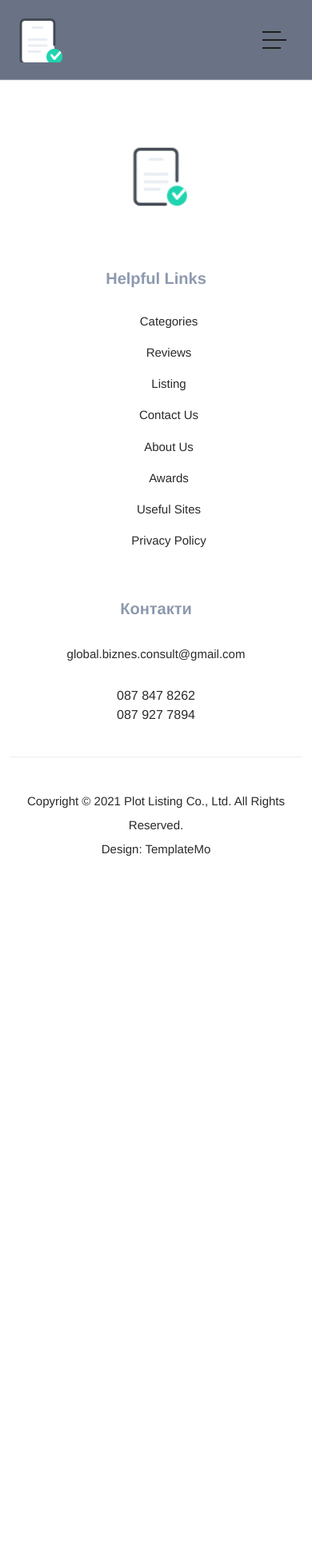
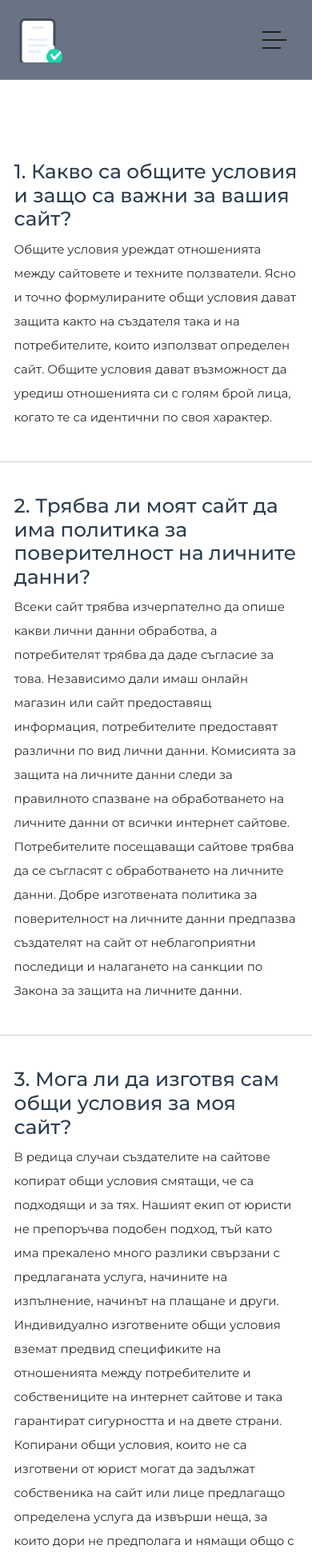
Before and after one commit to nikisx/terms-conditions, a Vue app: page /faq in a window 390 px wide. Shown: the top 1952 px of the page at 80% size. Before the commit the page ends 1133 px from the top, so only its background shows below. Built offline with nearby package versions, Linux system fonts and the light colour scheme; what vue-toast-notification would draw is missing.

Commit message:
add faq page

```diff
--- /dev/null
+++ b/src/components/Faq/Faq.vue
@@ -0,0 +1,75 @@
+<template>
+  <section style=" margin-top: 200px;">
+    <article class="faq-row">
+        <h2>1. Какво са общите условия и защо са важни за вашия сайт?</h2>
+        <p>
+            Общите условия уреждат отношенията между сайтовете и техните ползватели. Ясно и точно
+            формулираните общи условия дават защита както на създателя така и на потребителите, които
+            използват определен сайт. Общите условия дават възможност да уредиш отношенията си с
+            голям брой лица, когато те са идентични по своя характер.
+        </p>
+    </article>
+    <hr>
+    <article class="faq-row">
+        <h2>2. Трябва ли моят сайт да има политика за поверителност на личните данни?</h2>
+        <p>
+            Всеки сайт трябва изчерпателно да опише какви лични данни обработва, а потребителят трябва
+            да даде съгласие за това. Независимо дали имаш онлайн магазин или сайт предоставящ
+            информация, потребителите предоставят различни по вид лични данни. Комисията за защита
+            на личните данни следи за правилното спазване на обработването на личните данни от всички
+            интернет сайтове. Потребителите посещаващи сайтове трябва да се съгласят с обработването
+            на личните данни. Добре изготвената политика за поверителност на личните данни предпазва
+            създателят на сайт от неблагоприятни последици и налагането на санкции по Закона за защита
+            на личните данни.
+        </p>
+    </article>
+    <hr>
+    <article class="faq-row">
+        <h2>3. Мога ли да изготвя сам общи условия за моя сайт?</h2>
+        <p>
+            В редица случаи създателите на сайтове копират общи условия смятащи, че са подходящи и за
+            тях. Нашият екип от юристи не препоръчва подобен подход, тъй като има прекалено много
+            разлики свързани с предлаганата услуга, начините на изпълнение, начинът на плащане и други.
+            Индивидуално изготвените общи условия вземат предвид спецификите на отношенията между
+            потребителите и собствениците на интернет сайтове и така гарантират сигурността и на двете
+            страни. Копирани общи условия, които не са изготвени от юрист могат да задължат
+            собственика на сайт или лице предлагащо определена услуга да извърши неща, за които дори
+            не предполага и нямащи общо с характера на предлаганата от него услуга.
+        </p>
+    </article>
+    <hr>
+    <article class="faq-row">
+        <h2>4. Какъв е процесът по изготвяне на общи условия или политика за поверителност на личните данни?</h2>
+        <p>
+            В случай, че решите да се възползвате от услугите на нашия сайт, можете да заявите
+            изготвянето на общи условия или политика за поверителност на личните данни изцяло онлайн.
+            След като попълните формата, която ще излезе при натискане на бутона заяви онлайн, юрист
+            от нашия екип ще се свърже с Вас за обсъдите услугите, които ще предлага вашия сайт и
+            неговите специфики. Консултацията може да бъде извършена, както по телефон, така и изцяло
+            чрез имейл кореспонденция.
+        </p>
+    </article>
+  </section>
+</template>
+
+<script>
+export default {
+
+}
+</script>
+
+<style>
+    .faq-row{
+        font-family: Montserrat, sans-serif;
+        width: 50%;
+        margin: 0 auto;
+        text-align: left;
+        margin-top: 40px;
+        margin-bottom: 40px;
+    }
+    @media only screen and (max-width: 768px){
+        .faq-row{
+            width: 91%;
+        }
+    }
+</style>
--- a/src/components/Navigation/NavBar.vue
+++ b/src/components/Navigation/NavBar.vue
@@ -14,7 +14,7 @@
               <li><a @click="$router.push({name: 'home'})" style="cursor: pointer;" :class="{'active': $route.name == 'home'}">Начало</a></li>
               <li><a @click="redirectToServices()" style="cursor: pointer;">Услуги</a></li>
               <li><a style="cursor: pointer;">Контакти</a></li>
-              <li><a style="cursor: pointer;">Често задавани въпроси</a></li>
+              <li><a @click="$router.push({name: 'faq'})" :class="{'active': $route.name == 'faq'}" style="cursor: pointer;">Често задавани въпроси</a></li>
               <li @click="$router.push({name: 'request'})"><div class="main-white-button"><a style="cursor: pointer;"><i class="fa fa-plus"></i> Заяви онлайн</a></div></li>
             </ul>
             <a @click="toggleMobileMenu()" id="menu-trigger" class='menu-trigger'>
--- a/src/components/Request/Request.vue
+++ b/src/components/Request/Request.vue
@@ -67,7 +67,7 @@ export default {
         }
     },
     created(){
-        window.scrollTo(0,0);
+
         emailjs.init('FvTvghX64N2H7swm9');
     },
     methods:{
--- a/src/main.js
+++ b/src/main.js
@@ -4,6 +4,7 @@ import ToastPlugin from 'vue-toast-notification';
 import { createWebHistory, createRouter } from 'vue-router';
 import Home from './components/HelloWorld.vue';
 import Request from './components/Request/Request.vue';
+import Faq from './components/Faq/Faq.vue';
 import 'vue-toast-notification/dist/theme-sugar.css';
 
 const routes = [
@@ -17,6 +18,11 @@ const routes = [
 		name: 'request',
 		component: Request,
 	},
+	{
+		path: '/faq',
+		name: 'faq',
+		component: Faq,
+	},
 ];
 
 const router = createRouter({
@@ -24,4 +30,9 @@ const router = createRouter({
 	routes,
 });
 
+router.beforeEach(() => {
+	window.scrollTo(0, 0)
+	// ...
+  })
+
 createApp(App).use(router).use(ToastPlugin).mount('#app')
```
